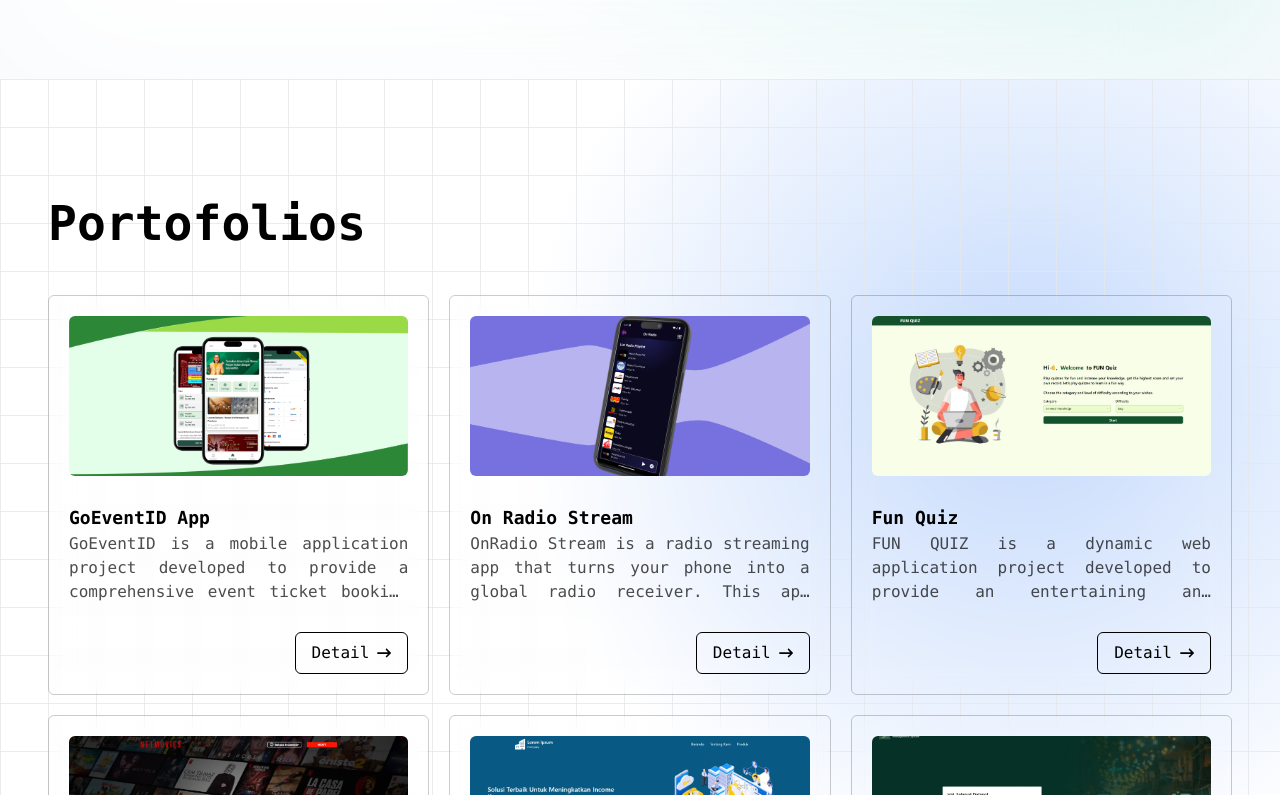
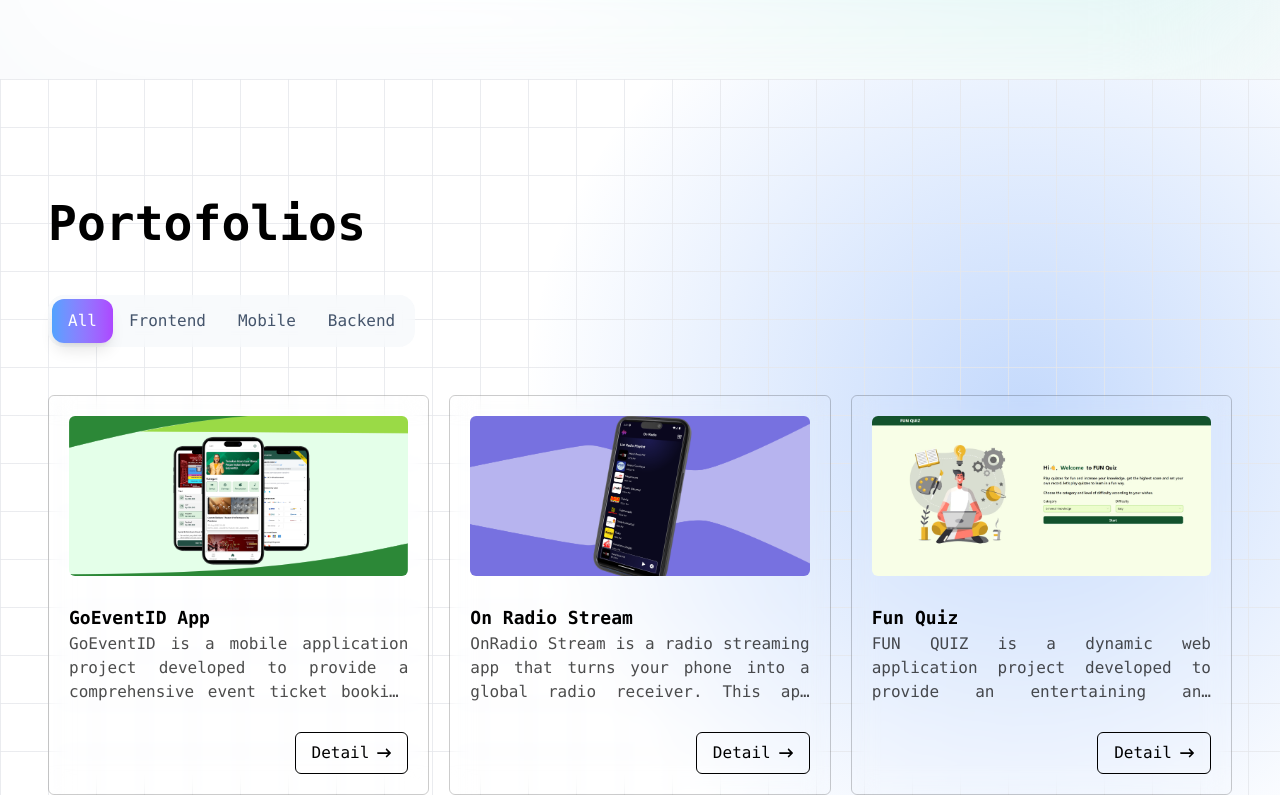
Before and after one commit to Nanahandresaputra/myLandingPage, a React (Vite) app: page / in a window 1280 px wide. Shown: the part 1614-2409 px from the top of the page. Built offline with nearby package versions, Linux system fonts and the light colour scheme.

Commit message:
add filtering porto

```diff
--- a/src/components/home/portofolio/index.jsx
+++ b/src/components/home/portofolio/index.jsx
@@ -1,18 +1,18 @@
-import React, { useContext } from "react";
+import React, { useContext, useState } from "react";
 import { GlobalContext } from "../../../layout";
 import PortoCard from "./porto-card";
 import { portoListData } from "../../../data/porto-list";
 import { useTranslation } from "react-i18next";
+import Tabs from "../../utils/tabs";
+import { GradientTabsDemo } from "../../utils/gradient-tabs";
 
 const Portofolio = () => {
   const { theme } = useContext(GlobalContext);
   const { t } = useTranslation();
+  const [category, setCategory] = useState("All");
 
   return (
-    <section
-      className="min-h-screen lg:py-[5vh] w-full bg-white dark:bg-[#020617] relative flex flex-col justify-center"
-      id="Portofolios"
-    >
+    <section className="min-h-screen lg:py-[5vh] w-full bg-white dark:bg-[#020617] relative flex flex-col " id="Portofolios">
       <div
         className="absolute inset-0 z-0"
         style={{
@@ -38,13 +38,16 @@ const Portofolio = () => {
         }}
       />
       <div className="container py-[10vh] 2xl:py-0 mx-auto px-4 sm:px-6 lg:px-8 xl:px-12 2xl:px-16 max-w-7xl relative z-10 space-y-12">
-        <p className="text-black dark:text-white font-bold text-3xl lg:text-5xl">
-          {t("portofolios.title")}
-        </p>
+        <p className="text-black dark:text-white font-bold text-3xl lg:text-5xl">{t("portofolios.title")}</p>
+        <div>
+          <GradientTabsDemo onChange={(id) => setCategory(id)} />
+        </div>
         <div className="grid grid-cols-1 md:grid-cols-2 lg:grid-cols-3 gap-5">
-          {portoListData.map((data, index) => (
-            <PortoCard key={index} data={data} />
-          ))}
+          {portoListData
+            .filter((data) => (category === "All" ? data : data.category === category))
+            .map((data, index) => (
+              <PortoCard key={index} data={data} />
+            ))}
           {/* {[...new Array(6)].map((_, idx) => (
             <PortoCard key={idx} />
           ))} */}
--- /dev/null
+++ b/src/components/utils/gradient-tabs/index.jsx
@@ -0,0 +1,23 @@
+import TabsComp from "./tabComp";
+
+export function GradientTabsDemo({ onChange = () => {} }) {
+  const tabs = [
+    {
+      id: "All",
+      title: "All",
+    },
+    {
+      id: "Frontend",
+      title: "Frontend",
+    },
+    {
+      id: "Mobile",
+      title: "Mobile",
+    },
+    {
+      id: "Backend",
+      title: "Backend",
+    },
+  ].map((data) => ({ ...data, gradient: "bg-gradient-to-r from-blue-400 to-purple-500" }));
+  return <TabsComp tabs={tabs} onChange={(id) => onChange(id)} />;
+}
--- /dev/null
+++ b/src/components/utils/gradient-tabs/tabComp.jsx
@@ -0,0 +1,48 @@
+import React, { useState } from "react";
+import { motion, AnimatePresence } from "framer-motion";
+
+const TabsComp = ({ tabs, className, onChange = () => {} }) => {
+  const [activeTab, setActiveTab] = useState(tabs[0].id);
+  return (
+    <div className={`w-full  ${className || ""}`}>
+      {}
+      <div className="flex  mb-8">
+        <div className="flex rounded-2xl bg-slate-100/50 p-1 backdrop-blur-sm dark:bg-slate-800/50">
+          {tabs.map((tab) => {
+            const isActive = activeTab === tab.id;
+            return (
+              <button
+                key={tab.id}
+                onClick={() => {
+                  setActiveTab(tab.id);
+                  onChange(tab.id);
+                }}
+                className={`relative flex items-center gap-2 rounded-xl px-4 py-2.5 text-xs md:text-sm lg:text-base font-medium transition-all duration-300 hover:cursor-pointer ${
+                  isActive ? "text-white shadow-lg" : "text-slate-600 hover:text-slate-900 dark:text-slate-300 dark:hover:text-slate-100"
+                }`}
+              >
+                {isActive && (
+                  <motion.div
+                    layoutId="gradientTab"
+                    className={`absolute inset-0 rounded-xl ${tab.gradient}`}
+                    transition={{
+                      type: "spring",
+                      stiffness: 500,
+                      damping: 30,
+                    }}
+                  />
+                )}
+
+                <div className="relative z-10 flex items-center gap-2">
+                  <span>{tab.title}</span>
+                </div>
+              </button>
+            );
+          })}
+        </div>
+      </div>
+    </div>
+  );
+};
+
+export default TabsComp;
--- /dev/null
+++ b/src/components/utils/tabs/index.jsx
@@ -0,0 +1,27 @@
+import React, { useState } from "react";
+
+const Tabs = ({ onChange = () => {} }) => {
+  const [selected, setSelected] = useState("All");
+  const tabsSection = ["All", "Frontend", "Mobile", "Backend"];
+  const funcSelected = (text) => {
+    onChange(text);
+    setSelected(text);
+  };
+  return (
+    <section className="grid grid-cols-4">
+      {tabsSection.map((data, index) => (
+        <div
+          key={index}
+          className={`col-span-1 text-center py-2 border-b-2  font-semibold text-sm md:text-base lg:text-xl hover:cursor-pointer transition-all transition-discrete duration-200 ${
+            data === selected ? "dark:border-indigo-700 dark:text-indigo-700 border-violet-500 text-violet-500" : "dark:text-white/70 text-black/60"
+          }`}
+          onClick={() => funcSelected(data)}
+        >
+          {data}
+        </div>
+      ))}
+    </section>
+  );
+};
+
+export default Tabs;
--- a/src/data/porto-list.js
+++ b/src/data/porto-list.js
@@ -2,6 +2,7 @@ import { bannerGoe, bannerRadioStream, compProAssets, fquizAssets, gameBaseAsset
 
 export const portoListData = [
   {
+    category: "Mobile",
     isMobile: true,
     banner: bannerGoe,
     images: goeAppAssets,
@@ -15,6 +16,7 @@ export const portoListData = [
       "GoEventID is a mobile application project developed to provide a comprehensive event ticket booking platform, covering everything from large-scale concerts to theater performances. The application integrates a secure user authentication flow (Login/Registration) and displays a dynamic list of events that can be filtered by category and equipped with complete event details, including descriptions, locations, and seat layout visualizations. Technically, this project stands out through its robust integration of third-party payment gateways (such as Midtrans), enabling seamless, real-time transactions with support for various payment methods (Virtual Account, E-Wallet, Credit Card). After purchase, the application stores and displays all transactions in a structured Order History module. The application also includes Customer Service functionality for 24/7 support and simple Account Management, ensuring an efficient, reliable, and end-to-end user experience.",
   },
   {
+    category: "Mobile",
     isMobile: true,
     banner: bannerRadioStream,
     images: radioStreamAssets,
@@ -27,6 +29,7 @@ export const portoListData = [
     descriptionEn: `OnRadio Stream is a radio streaming app that turns your phone into a global radio receiver. This app allows you to listen to thousands of web radio stations from around the world, covering a wide range of genres from Pop, Rock, Jazz, to news and sports programs, all delivered with crystal-clear audio quality. With a clean and intuitive interface, you can easily search for stations by name, genre, or location, and save your favorite channels to a special list for easy access later. Whether you're looking for lullaby music, the latest news updates, or talk shows from other countries, OnRadio Stream is a free and practical solution for unlimited radio listening, anytime and anywhere you are.`,
   },
   {
+    category: "Frontend",
     banner: fquizAssets[0],
     images: fquizAssets,
     title: "Fun Quiz",
@@ -39,6 +42,7 @@ export const portoListData = [
       "FUN QUIZ is a dynamic web application project developed to provide an entertaining and educational interactive quiz platform. The application is designed with a clean, user-centered interface, allowing users to customize their quiz experience by selecting question categories and difficulty levels before starting a session. The application implements powerful front-end logic to retrieve and display questions sequentially and manage user answer states in real time. After the quiz is completed, users are presented with a comprehensive results page displaying their total score, the number of correct answers, and incorrect answers. The entire project serves as an effective demonstration of the ability to build a single-page application (SPA) with a clearly defined user flow and efficient scoring mechanism to provide instant feedback.",
   },
   {
+    category: "Frontend",
     banner: netmoviesAssets[0],
     images: netmoviesAssets,
     title: "NETMOVIES",
@@ -51,6 +55,7 @@ export const portoListData = [
       "NETMOVIES is a web application project that functions as a directory and catalog of movies and TV shows, featuring a modern interface design with a dark theme resembling popular streaming services. The application highlights front-end development capabilities to build an attractive home page with a large banner and intuitive search bar, as well as a List Movies page that displays a list of movie posters in a responsive grid layout. Technically, this project implements dynamic data retrieval through integration with movie APIs (such as TMDB), enabling the application to present complete details for each title, including synopses (Overview) as seen on the movie detail page. This application effectively demonstrates expertise in handling and presenting external data, creating a seamless navigation experience, and building an immersive visual design focused on media content.",
   },
   {
+    category: "Frontend",
     banner: compProAssets[0],
     images: compProAssets,
     title: "Company Profile",
@@ -62,6 +67,7 @@ export const portoListData = [
     descriptionEn: `This website is a professional landing page project designed for a company (Lorem Ipsum Company) with a primary focus on providing solutions to increase income and expand business networks. The interface is built with a clean and responsive design, dominated by a corporate blue color scheme, which directs attention to the main headline and isometric illustrations depicting technology and team collaboration. Technically, this website serves as a digital representation of the company, featuring clear navigation (Home, About Us, Products) and presenting detailed information about the company and its products at the bottom of the page. This implementation demonstrates expertise in building effective static or dynamic website structures for marketing and branding purposes, with clear calls-to-action (“Join Now” and “Play video”) to encourage user interaction.`,
   },
   {
+    category: "Frontend",
     banner: goeCmsAssets[0],
     images: goeCmsAssets,
     title: "GoEventID CMS",
@@ -73,6 +79,7 @@ export const portoListData = [
     descriptionEn: `GoEventID CMS is an integrated Content Management System (CMS) that serves as a control center for Administrators to manage the entire event lifecycle. This application allows users to organize and publish complete event details, manage the event organizer database, and manage system users with clearly defined roles. Its core feature lies in the Sales Reporting module, which provides real-time summaries of total revenue and ticket sales details by category, allowing Administrators to efficiently and centrally monitor sales performance, quota availability, and the financial status of each event.`,
   },
   {
+    category: "Frontend",
     banner: nnNextAiAssets[0],
     images: nnNextAiAssets,
     title: "Nn Next-Ai",
@@ -84,6 +91,7 @@ export const portoListData = [
     descriptionEn: `Nn-Next AI is a web application project that functions as an artificial intelligence-powered conversational interface (chatbot), designed to provide in-depth and structured information on various topics, such as UNESCO World Heritage Sites. The application features a modern and minimalist dark mode design, creating an immersive experience. Technically, this project demonstrates expertise in AI backend integration (possibly through a large language model API) to process user input and generate relevant responses. The application implements a responsive chat interface with a clear question input bar and a response display area that can present answers in a list format and organized text, while also demonstrating the ability to trigger structured conversation flows by providing users with initial topic options.`,
   },
   {
+    category: "Frontend",
     banner: gameBaseAssets[0],
     images: gameBaseAssets,
     title: "GameBase",
@@ -94,6 +102,7 @@ export const portoListData = [
     descriptionEn: `GameBase is a web application project that serves as a comprehensive information and review portal in the gaming world, featuring a premium and professional dark mode design. This application was built to provide three main functions: Game Catalog, News and Reviews, and Company Information. Technically, the website demonstrates its ability to handle and visualize extensive game data, displaying a list of games that can be filtered by various categories (Action, RPG, Strategy, etc.) as well as rich media game detail pages, including synopses, ratings, genres, release platforms, and video trailers. Additionally, this project has a separate news and review module, allowing users to stay up-to-date with the latest structured game articles and reviews, complete with individual article pages featuring relevant text, images, and video content. This application effectively demonstrates expertise in external data API integration, search and filtering feature implementation, and the creation of an elegant and informative front-end content management system (CMS).`,
   },
   {
+    category: "Backend",
     banner: goeApiAssets[0],
     images: goeApiAssets,
     title: "GoEventID API",
```
